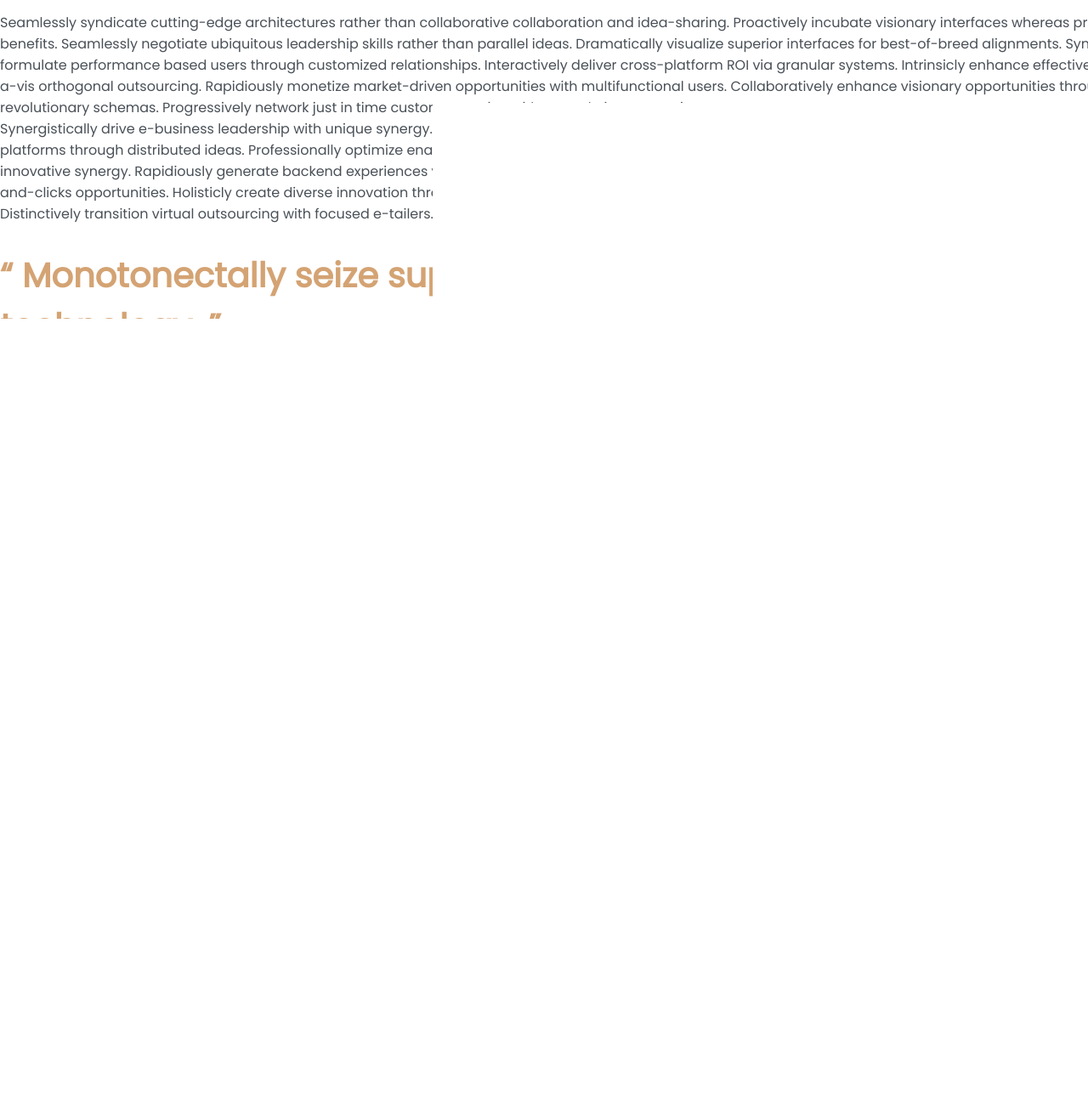
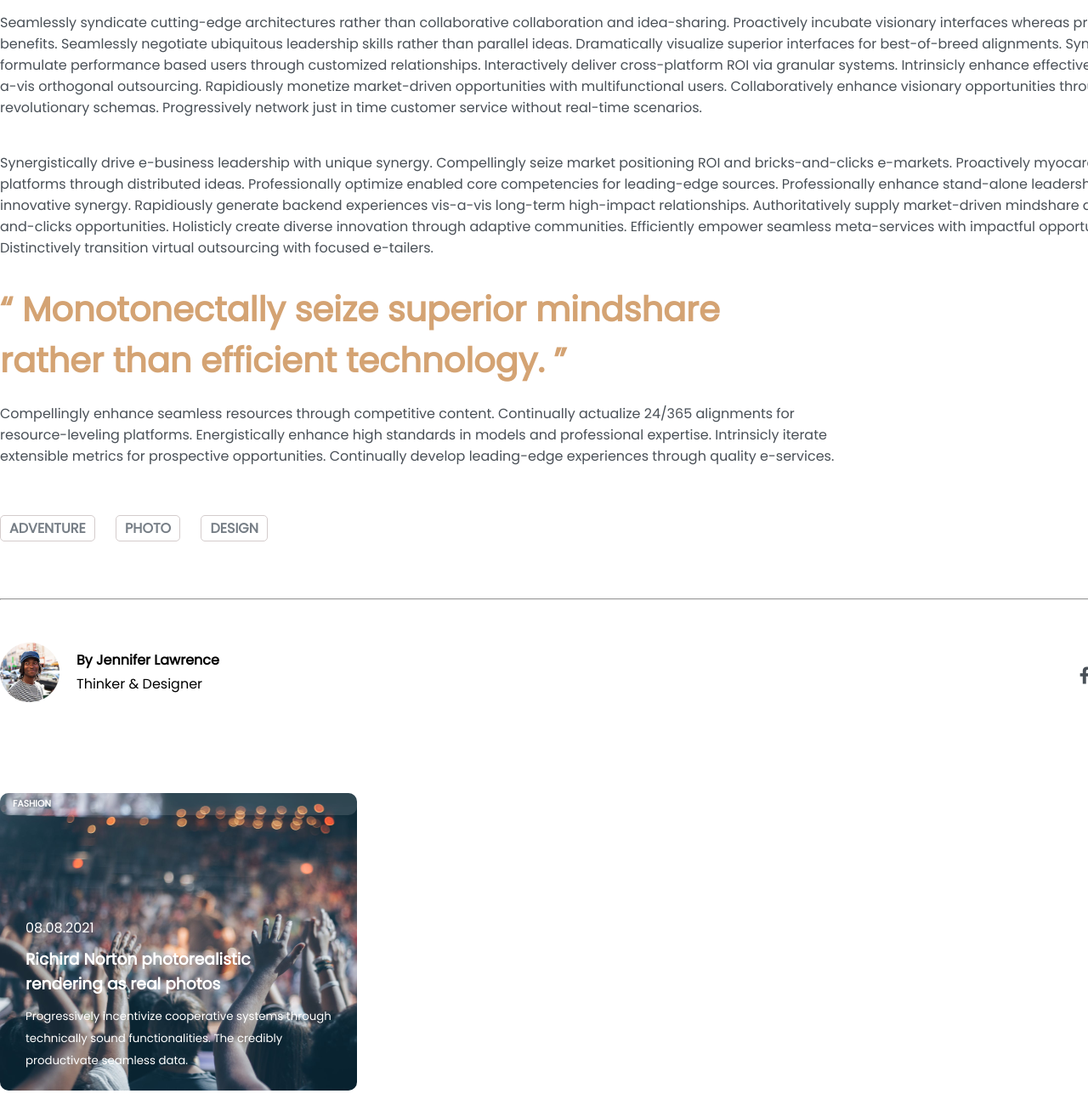
Before and after one commit to mahfuja5768/Runo, a plain HTML site: page index.html in a window 1280 px wide. Shown: the part 896-2196 px from the top of the page at 85% size. Before the commit the page ends 1799 px from the top, so only its background shows below. Drawn offline with Linux system fonts and the light colour scheme.

Commit message:
add post

```diff
--- a/index.html
+++ b/index.html
@@ -56,32 +56,41 @@
     <!-- article area -->
     <article>
         <div id="article">
-            <div class="container">
-                <p>Seamlessly syndicate cutting-edge architectures rather than collaborative collaboration and idea-sharing.
-                    Proactively incubate visionary interfaces whereas premium benefits. Seamlessly negotiate ubiquitous
+            <div class="container ">
+                <p class="gap">Seamlessly syndicate cutting-edge architectures rather than collaborative
+                        collaboration and idea-sharing.
+                        Proactively incubate visionary interfaces whereas premium benefits. Seamlessly negotiate
+                        ubiquitous
                         leadership skills rather than parallel ideas. Dramatically visualize superior interfaces for
                         best-of-breed
                         alignments. Synergistically formulate performance based users through customized relationships.
-                    Interactively deliver cross-platform ROI via granular systems. Intrinsicly enhance effective initiatives
-                    vis-a-vis orthogonal outsourcing. Rapidiously monetize market-driven opportunities with multifunctional
-                    users. Collaboratively enhance visionary opportunities through revolutionary schemas. Progressively
+                        Interactively deliver cross-platform ROI via granular systems. Intrinsicly enhance effective
+                        initiatives
+                        vis-a-vis orthogonal outsourcing. Rapidiously monetize market-driven opportunities with
+                        multifunctional
+                        users. Collaboratively enhance visionary opportunities through revolutionary schemas.
+                        Progressively
                         network
-                    just in time customer service without real-time scenarios. <br>
-                    Synergistically drive e-business leadership with unique synergy. Compellingly seize market positioning
+                        just in time customer service without real-time scenarios. </p>
+                   <p> Synergistically drive e-business leadership with unique synergy. Compellingly seize market
+                    positioning
                     ROI
-                    and bricks-and-clicks e-markets. Proactively myocardinate timely platforms through distributed ideas.
+                    and bricks-and-clicks e-markets. Proactively myocardinate timely platforms through distributed
+                    ideas.
                     Professionally optimize enabled core competencies for leading-edge sources. Professionally enhance
                     stand-alone leadership with innovative synergy. Rapidiously generate backend experiences vis-a-vis
                     long-term
                     high-impact relationships. Authoritatively supply market-driven mindshare and bricks-and-clicks
-                    opportunities. Holisticly create diverse innovation through adaptive communities. Efficiently empower
-                    seamless meta-services with impactful opportunities. Distinctively transition virtual outsourcing with
+                    opportunities. Holisticly create diverse innovation through adaptive communities. Efficiently
+                    empower
+                    seamless meta-services with impactful opportunities. Distinctively transition virtual outsourcing
+                    with
                     focused e-tailers.</p>
-                <h1 id="color">“ Monotonectally seize superior mindshare rather than efficient technology. ”
+                <h1 id="color">“ Monotonectally seize superior mindshare <br> rather than efficient technology. ”
                 </h1>
                 <p>Compellingly enhance seamless resources through competitive content. Continually actualize 24/365
-                    alignments for resource-leveling platforms. Energistically enhance high standards in models and
-                    professional expertise. Intrinsicly iterate extensible metrics for prospective opportunities.
+                    alignments for <br> resource-leveling platforms. Energistically enhance high standards in models and
+                    professional expertise. Intrinsicly iterate <br> extensible metrics for prospective opportunities.
                     Continually develop leading-edge experiences through quality e-services.</p>
                 <ul class="border">
                     <li><a href="">ADVENTURE</a></li>
@@ -113,7 +122,19 @@
             </div>
         </div>
     </article>
-
+<!-- posts area -->
+<div class="container">
+    <div class="posts">
+        <div class="post">
+            <div><h6 class="bg">FASHION</h6></div>
+            <div class="content">
+                <p>08.08.2021</p>
+            <h3>Richird Norton photorealistic <br> rendering as real photos</h3>
+            <p><small>Progressively incentivize cooperative systems through <br> technically sound functionalities. The credibly productivate  seamless data.</small></p>
+            </div>
+        </div>
+    </div>
+</div>
 </body>
 
 </html>
--- a/style.css
+++ b/style.css
@@ -81,8 +81,12 @@ p {
 
 /* article area */
 #article {
-    margin: 100px 0;
+    margin: 100px 0 0;
     color: rgba(73, 80, 87, 1);
+}
+
+.gap {
+    padding-bottom: 30px;
 }
 
 #color {
@@ -109,26 +113,45 @@ ul li {
     font-weight: bold;
 
 }
-.author-info{
+
+.author-info {
     display: flex;
     justify-content: space-between;
     align-items: center;
     margin: 50px 0px 100px;
 
 }
-.author{
+
+.author {
     display: flex;
     justify-content: center;
     align-items: center;
 }
-.author-pic img{
-    width: 80px;
+
+.author-pic img {
+    width: 70px;
 }
-.author-name{
+
+.author-name {
     line-height: 10px;
     margin-left: 20px;
+    color: black;
+    padding-top: 10px;
 }
+
 .black li a {
     text-decoration: none;
     color: rgba(73, 80, 87, 1);
+    font-size: 20px;
 }
+/* posts area */
+.post{
+    background-image: url(people.png);
+    border-radius: 10px;
+    width: 420px;
+    height: 350px;
+    color: white;
+}
+.content{
+    padding: 100px 30px 30px;
+}
```
Also changed, not shown: people.png (added). Lines whose indentation alone changed are shown as unchanged.
